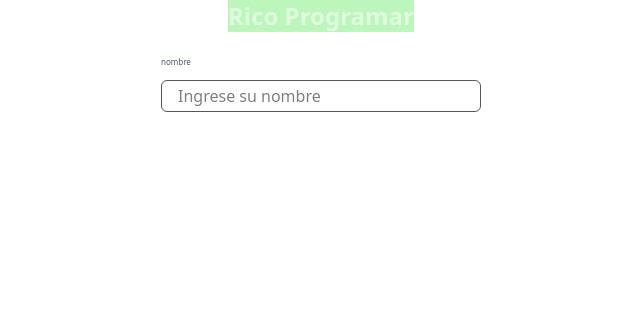
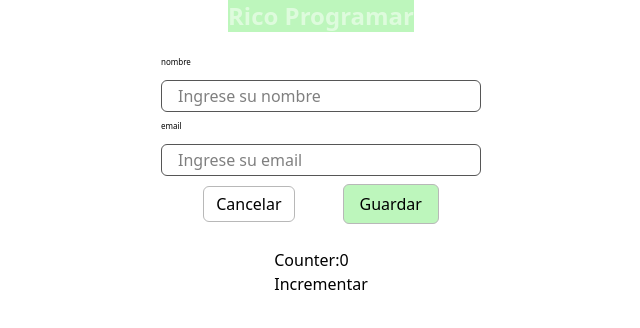
Before and after one commit to Fede01-code/actividades-react, a React (Vite) app: page / in a window 1280 px wide. Shown: the top 328 px of the page, without its empty margins (319-959 px from the left). Built offline with nearby package versions, Linux system fonts and the light colour scheme.

Commit message:
feat: hooks y componentes en react

```diff
--- a/src/app/App.jsx
+++ b/src/app/App.jsx
@@ -1,5 +1,7 @@
-import UserForm from "./../features/users/components/UserForm"
-import './../styles/global.css'
+import UserForm from "@/features/users/components/UserForm"
+import '@/styles/global.css'
+import DeleteCounter from "@/shared/components/DeleteCounter"
+
 
 export default function App(){
   return(
@@ -10,6 +12,7 @@ export default function App(){
       <div>
         <UserForm/>
       </div>
+        <DeleteCounter/>
     </div>
   )
 }
--- a/src/features/users/components/UserForm.jsx
+++ b/src/features/users/components/UserForm.jsx
@@ -1,6 +1,27 @@
-import Input from "./../../../shared/components/Input"
+import Input from "@/shared/components/Input";
+import Button from "@/shared/components/Button";
 
 export default function UserForm(){
+
+    // const hundleNameChange = (e) => {
+    //     console.log("Nombre del usuario: ", e.target.value)
+    // };
+
+    const hundleEmailBlur = (e) => {
+        console.log("email del usuario: ", e.target.value)
+    }
+    const hundleSubmit = (e) => {
+        console.log("formulario enviado: ", e.target.value)
+    }
+
+    // una validación básica
+    const hundleNameChange = (e) => {
+        console.log("Nombre del usuario: ", e.target.value)
+        if (e.target.value === ""){
+            console.log(`este campo no puede estar vacio`)
+        }
+    };
+
     return(
         <div>
             {/* Formulario para crear el usuario */}
@@ -8,8 +29,35 @@ export default function UserForm(){
                 <Input
                     label="nombre"
                     placeholder="Ingrese su nombre"
+                    onChange={hundleNameChange}
                 >
                 </Input>
+                <Input
+                    label="email"
+                    placeholder="Ingrese su email"
+                    onBlur={hundleEmailBlur}
+                >
+                </Input>
+
+                {/* Actions */}
+                <div className= "flex items-center justify-center gap-12">
+                    <Button
+                        variant = "secondary"
+                        size = "sm"
+                        onClick = {() => console.log("Oprimió cancelar")}
+                    >
+                        Cancelar
+                    </Button>
+
+                    <Button
+                        type="submit"
+                        variant = "primary"
+                        size = "md"
+                        onSubmit={hundleSubmit}
+                    >
+                        Guardar
+                    </Button>
+                </div>
             </form>
         </div>
     )
--- a/src/index.css
+++ /dev/null
@@ -1,4 +0,0 @@
-/* @layer base, components, utilities; */
-@import "tailwindcss";
-/* @import "tailwind/preflight.css" layer(base); */
-/* @import "tailwind/utilities.css" layer(utilities); */
--- a/src/main.jsx
+++ b/src/main.jsx
@@ -1,6 +1,6 @@
 import { StrictMode } from 'react'
 import { createRoot } from 'react-dom/client'
-import './index.css'
+// import './index.css'
 import './styles/global.css'
 import App from './app/App.jsx'
 
--- a/src/shared/components/Button.jsx
+++ b/src/shared/components/Button.jsx
@@ -0,0 +1,44 @@
+export default function Button ({
+    variant = "primary", // Define el estilo visual
+    size = "md",
+    type = "button",
+    children,           // Es el contenido que tiene el botón
+    ...props
+}){
+    const variants = {
+        primary: "border border-border bg-brand text-inverse hover:bg-brand-hover",
+        secondary: "border border-border bg-backgraund text-primary hover:bg-brand-soft",
+    }
+
+    const sizes = {
+        sm: `
+        h-9 px-3
+        before:absolute before:content-['']
+        before:-inset-y-[4px] before:-inset-x-[0px]
+        `,
+        md: `
+        h-10 px-4
+        before:absolute before:content-['']
+        before:-inset-y-[5px] before:-inset-x-[0px]
+        `
+    }
+
+
+    return (
+        <button
+        type= {type}
+        className={`
+            relative
+            inline-flex items-center justify-center
+            rounded-md
+            transition-colors
+            ${variants[variant]}
+            ${sizes[size]}
+
+        `}
+            {...props}
+        >
+            {children}
+        </button>
+    );
+};
--- /dev/null
+++ b/src/shared/components/DeleteCounter.jsx
@@ -0,0 +1,18 @@
+// hook useState
+
+import { useState } from "react";
+
+export default function DeleteCounter (){
+    // count es el valor actual del estado
+    // setCount es la función para actualizar
+    // useState() es el valor inicial
+
+    const [count, setCount] = useState(0)
+
+    return (
+        <div>
+            <p>Counter:{count}</p>
+            <button onClick={() => setCount(count+1)}>Incrementar</button>
+        </div>
+    )
+}
--- a/src/shared/components/Input.jsx
+++ b/src/shared/components/Input.jsx
@@ -10,7 +10,7 @@ export default function Input({label, type = "text", ...props}){
                     block
                     text-[8px]
                     mb-1
-                    text-gray-600
+
                 "
             >
                 {label}
--- a/src/styles/global.css
+++ b/src/styles/global.css
@@ -1,21 +1,21 @@
 @import url(tokens.css);
 @import url(semantic.css);
+@import "tailwindcss";
 /* @import url(base.css); */
-@import "tailwindcss";
 
 @theme {
-    --color-brand: var(--color-primary-200);
-    --color-brand-hover:var(--color-primary-800);
-    --color-brand-soft: var(--color-primary-300);
-    --color-backgraund: var(--color-primary-50);
-    --color-surface: var(--white);
-    --color-surface: var(--color-primary-200);
-    --color-text-primary: var(--color-gray-900);
-    --color-text-secundary: var(--color-gray-700);
-    --color-text-mute: var(--color-gray-500);
-    --color-text-inverse: var(--white);
-    --color-border: var(--color-gray-700);
-    --color-border-strong: var(--color-primary-700);
-    --color-warning: var(--color-secundary-600);
+    --color-brand: var(--semantic-brand);
+    --color-brand-hover:var(--semantic-brand-hover);
+    --color-brand-soft: var(--semantic-brand-soft);
+    --color-backgraund: var(--semantic-primary-50);
+    --color-surface: var(--semantic-surface);
+    --color-surface: var(--semantic-surface);
+    --color-text-primary: var(--semantic-text-primary);
+    --color-text-secundary: var(--semantic-text-secundary);
+    --color-text-mute: var(--semantic-text-mute);
+    --color-text-inverse: var(--semantic-text-inverse);
+    --color-border: var(--semantic-border);
+    --color-border-strong: var(--semantic-border-strong);
+    --color-warning: var(--semantic-warning);
 
 }
--- a/src/styles/semantic.css
+++ b/src/styles/semantic.css
@@ -1,4 +1,4 @@
-@import url(tokens.css);
+
 
 /* Son roles de la interfaz */
 
@@ -6,30 +6,30 @@
 
     /*  *************BRAND********* */
 
-    --color-brand: var(--color-primary-200); /*color principal del proyecto*/
-    --color-brand-hover:var(--color-primary-800); /*generalmente es de un tomo mas oscuro*/
-    --color-brand-soft: var(--color-primary-100);
+    --semantic-brand: var(--color-primary-200); /*color principal del proyecto*/
+    --semantic-brand-hover:var(--color-primary-800); /*generalmente es de un tomo mas oscuro*/
+    --semantic-brand-soft: var(--color-primary-100);
 
     /* ************BACKGROUND******** */
 
-    --color-backgraund: var(--color-primary-50); /*Fondo estructural de todo el proyecto*/
-    --color-surface: var(--white); /* Fondo de modales, cards, containers*/
-    --color-surface: var(--color-primary-200); /* Zonas secundarias, con menos importancia*/
+    --semantic-backgraund: var(--color-primary-50); /*Fondo estructural de todo el proyecto*/
+    --semantic-surface: var(--white); /* Fondo de modales, cards, containers*/
+    --semantic-surface: var(--color-primary-200); /* Zonas secundarias, con menos importancia*/
 
     /* *********TEXT******** */
-    --color-text-primary: var(--color-gray-900); /*color principal de lectura*/
-    --color-text-secundary: var(--color-gray-700); /*Textos menos importantes*/
-    --color-text-mute: var(--color-gray-500); /*Texto desabilitado*/
-    --color-text-inverse: var(--white); /*texto invertido*/
+    --semantic-text-primary: var(--color-gray-900); /*color principal de lectura*/
+    --semantic-text-secundary: var(--color-gray-700); /*Textos menos importantes*/
+    --semantic-text-mute: var(--color-gray-500); /*Texto desabilitado*/
+    --semantic-text-inverse: var(--white); /*texto invertido*/
 
     /* *********BORDER***** */
 
-    --color-border: var(--color-gray-700); /*Borde principal de los componentes*/
-    --color-border-strong: var(--color-primary-700); /*borde fuerte (de mayor contraste)*/
+    --semantic-border: var(--color-gray-700); /*Borde principal de los componentes*/
+    --semantic-border-strong: var(--color-primary-700); /*borde fuerte (de mayor contraste)*/
 
     /* *********STATE******** */
 
-    --color-warning: var(--color-secundary-600); /*color para alertas*/
+    --semantic-warning: var(--color-secundary-600); /*color para alertas*/
 
     /* ************************************ */
     /* YA NO DEPENDEMOS DE NOMBRE DE COLOR,
--- a/src/styles/tokens.css
+++ b/src/styles/tokens.css
@@ -47,5 +47,15 @@
     --main-font: Piazzola; /* Tipografia de letra principal */
     --secundary-font: Roboto; /*Tipografia de letra secundaria */
 
+    --fs-xxxxl: 5rem;
+    --fs-xxxl: 4rem;
+    --fs-xxl: 3rem;
+    --fs-xl:  2.5rem;
+    --fs-lg: 2rem;
+    --fs-mg: 1.5rem;
+    --fs-xs: 1.25rem;
+    --fs-xxs: 1rem;
+    --fs-xxxs: 0.5rem;
+
 
 }
--- a/vite.config.js
+++ b/vite.config.js
@@ -1,11 +1,20 @@
 import { defineConfig } from 'vite'
 import react from '@vitejs/plugin-react'
 import tailwindcss from '@tailwindcss/vite'
+import {fileURLToPath} from 'url'
+import {dirname,resolve} from 'path'
 
+const __filename = fileURLToPath(import.meta.url)
+const __dirname = dirname(__filename)
 // https://vite.dev/config/
 export default defineConfig({
   plugins: [
     react(),
     tailwindcss()
   ],
+  resolve: {
+    alias: {
+      '@':resolve(__dirname,'src')
+    },
+  },
 })
```
